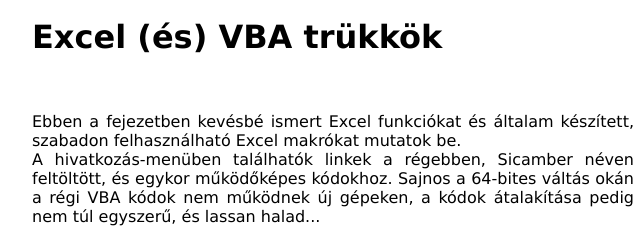
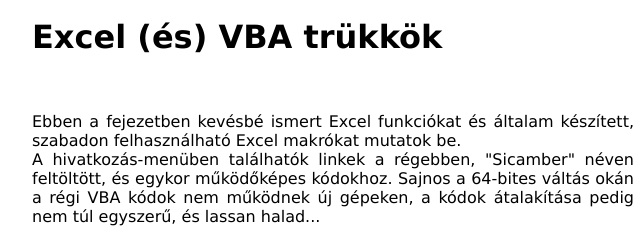
Before and after one commit to Kalo5/kezdolokes, a plain HTML site: page index.html in a window 1280 px wide. Shown: the part 1948-2193 px from the top of the page, 307-947 px from the left. Drawn offline with Linux system fonts and the light colour scheme.

Commit message:
Update index.html

```diff
--- a/index.html
+++ b/index.html
@@ -228,7 +228,7 @@
 
     <h1 id="excel">Excel (és) VBA trükkök</h1><br>
       <p>Ebben a fejezetben kevésbé ismert Excel funkciókat és általam készített, szabadon felhasználható Excel makrókat mutatok be. <br>
-	A hivatkozás-menüben találhatók linkek a régebben, Sicamber néven feltöltött, és egykor működőképes kódokhoz. Sajnos a 64-bites váltás okán a régi VBA kódok nem működnek új gépeken, a kódok átalakítása pedig nem túl egyszerű, és lassan halad...
+	A hivatkozás-menüben találhatók linkek a régebben, "Sicamber" néven feltöltött, és egykor működőképes kódokhoz. Sajnos a 64-bites váltás okán a régi VBA kódok nem működnek új gépeken, a kódok átalakítása pedig nem túl egyszerű, és lassan halad...
       </p>
 
     <h1 id="map">Térképek beágyazása html-be</h1><br>
```
